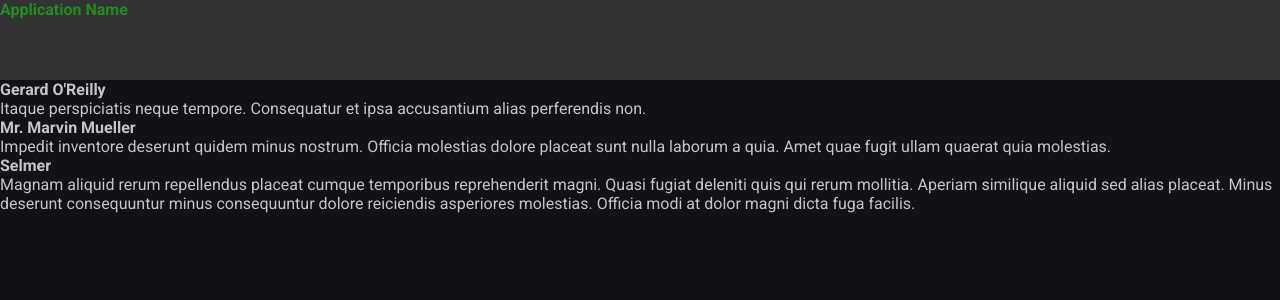
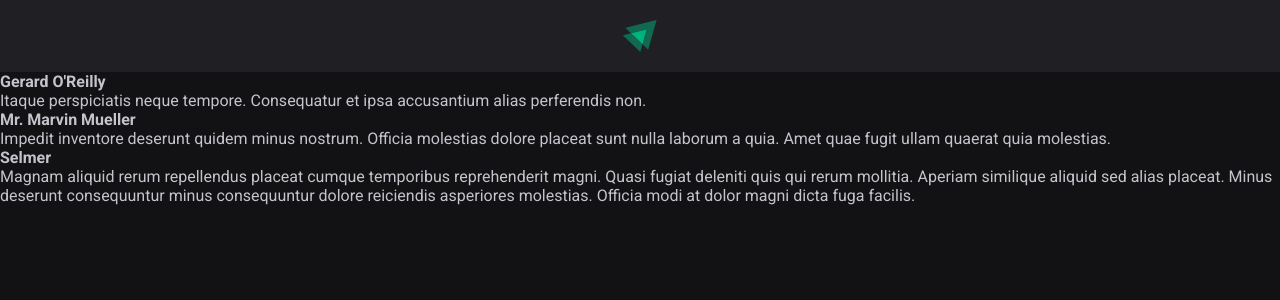
Before and after one commit to andrevberaldo/IGNITE-feed, a React (Vite) app: page / in a window 1280 px wide. Shown: the top 300 px of the page. Built offline with nearby package versions, Linux system fonts and the light colour scheme.

Commit message:
Update Header component, ignite-logo.svg added

```diff
--- a/src/components/Header.jsx
+++ b/src/components/Header.jsx
@@ -1,9 +1,10 @@
 import styles from './Header.module.css';
+import IgniteLogo from '../assets/ignite-logo.svg';
 
 export function Header(props) {
     return (
         <header className={styles.header}>
-            <strong>Application Name</strong>
+            <img src={IgniteLogo} alt="" />
         </header>
     )
 }
--- a/src/components/Header.module.css
+++ b/src/components/Header.module.css
@@ -1,5 +1,10 @@
 .header {
-    background-color: #333;
-    height: 80px;
-    color: forestgreen;
+    background-color: var(--grey-800);
+    display: flex;
+    justify-content: center;
+    padding: 1.25rem 0;
 }
+
+.header img {
+    height: 2rem;
+}
--- a/src/global.css
+++ b/src/global.css
@@ -5,7 +5,7 @@
     --grey-400: #8d8d99;
     --grey-600: #323238;
     --grey-700: #29292e;
-    --grey-800: #282824;
+    --grey-800: #202024;
     --grey-900: #121214;
 
     --green-500: #00875f;
```
Also changed, not shown: src/assets/ignite-logo.svg (added).
